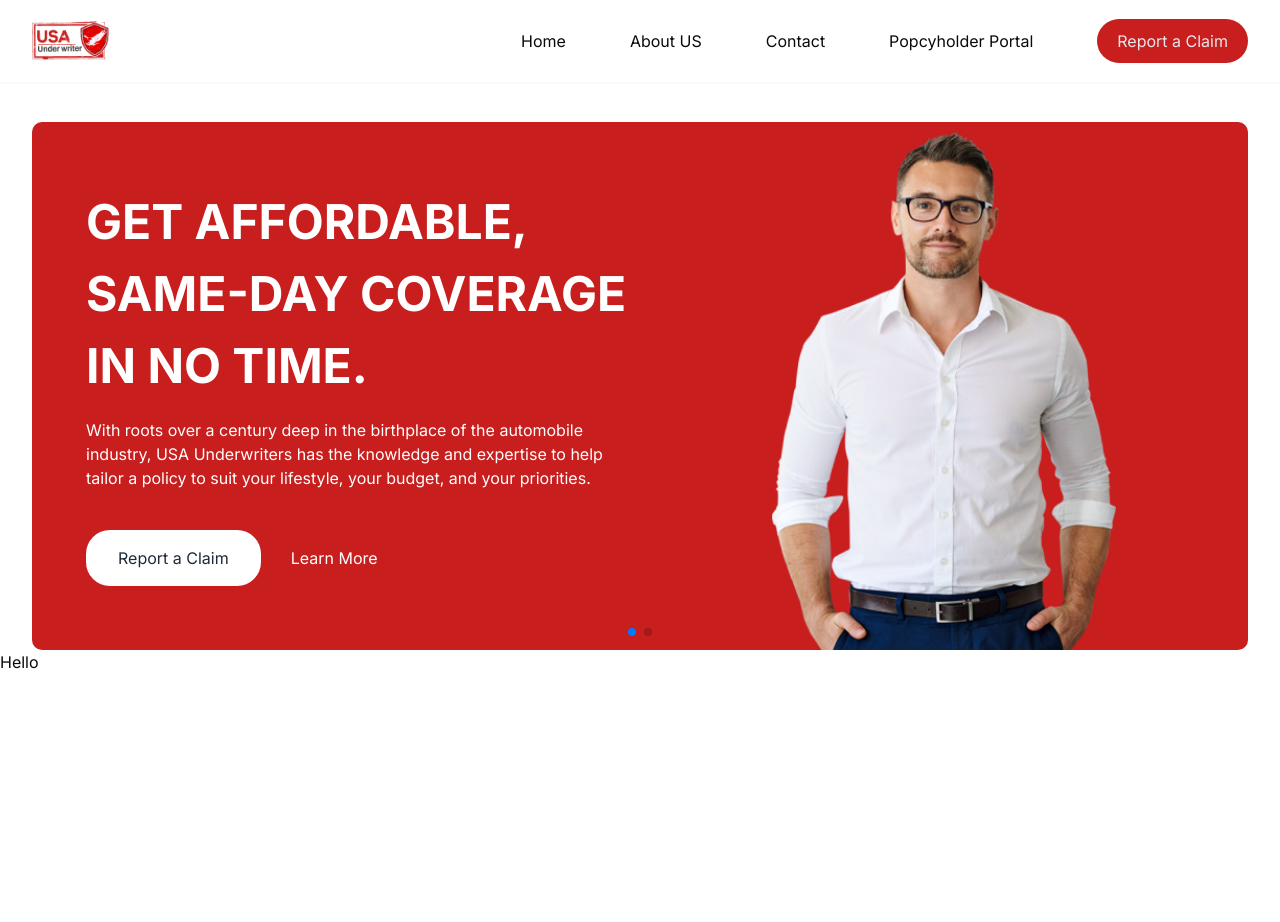
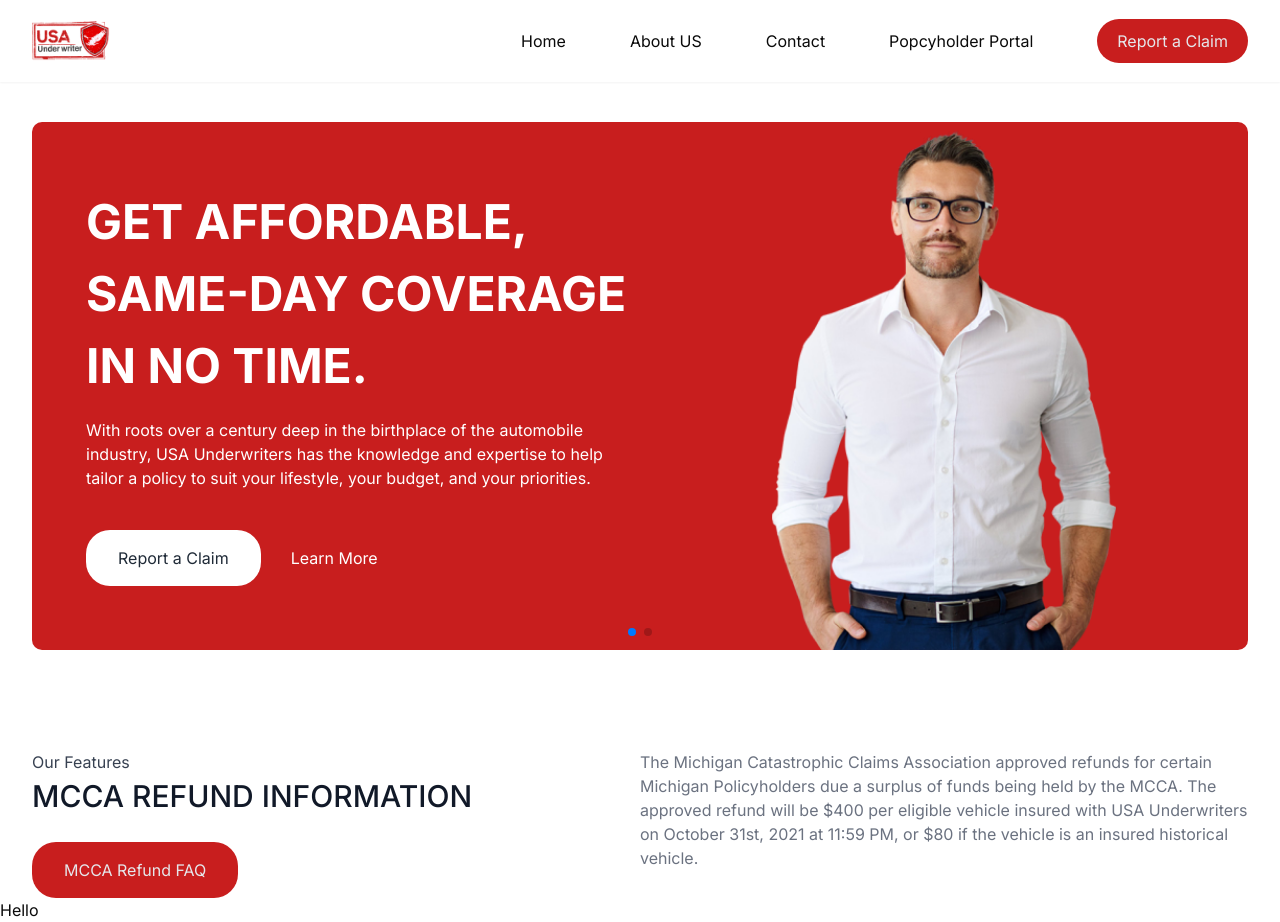
Before and after one commit to ItsmeJunaied/neutrixinc, a Next.js app: page / in a window 1280 px wide. Before the commit the page ends 800 px from the top, so only its background shows below. Built offline with nearby package versions, Linux system fonts and the light colour scheme.

Commit message:
feature commit

```diff
--- a/app/component/Banner.jsx
+++ b/app/component/Banner.jsx
@@ -41,9 +41,9 @@ const Banner = () => {
                             </div>
 
                             <div className=' flex flex-row gap-[30px]  items-center mt-[40px]'>
-                                <p className=' px-[32px] py-[16px] bg-[#FFFFFF] text-[#1F2A37] rounded-3xl text-[16px]'>Report a Claim</p>
+                                <button className=' px-[32px] py-[16px] bg-[#FFFFFF] text-[#1F2A37] rounded-3xl text-[16px]'>Report a Claim</button>
 
-                                <p className='text-white'>Learn More</p>
+                                <button className='text-white'>Learn More</button>
                             </div>
 
                         </div>
@@ -59,7 +59,7 @@ const Banner = () => {
                     </div>
                 </SwiperSlide>
                 <SwiperSlide>
-                <div className='lg:flex lg:flex-row lg:justify-between bg-green-500 rounded-[10px]'>
+                    <div className='lg:flex lg:flex-row lg:justify-between bg-green-500 rounded-[10px]'>
                         <div className=' lg:w-1/2 lg:py-[64px] py-[31px] lg:ps-[54px] ps-[31px]'>
                             <div>
                                 <h1 className=' lg:text-[48px] text-[30px] font-bold text-white uppercase lg:w-[553px] '>Get affordable, same-day coverage in no time.</h1>
@@ -67,9 +67,9 @@ const Banner = () => {
                             </div>
 
                             <div className=' flex flex-row gap-[30px]  items-center mt-[40px]'>
-                                <p className=' px-[32px] py-[16px] bg-[#FFFFFF] text-[#1F2A37] rounded-3xl text-[16px]'>Report a Claim</p>
+                                <button className=' px-[32px] py-[16px] bg-[#FFFFFF] text-[#1F2A37] rounded-3xl text-[16px]'>Report a Claim</button>
 
-                                <p className='text-white'>Learn More</p>
+                                <button className='text-white'>Learn More</button>
                             </div>
 
                         </div>
--- /dev/null
+++ b/app/component/Features.jsx
@@ -0,0 +1,25 @@
+import React from 'react';
+
+const Features = () => {
+    return (
+        <div className=' lg:mt-[100px] mt-[45px]'>
+            <div className=' flex lg:flex-row flex-col justify-between items-start'>
+                <div className=' lg:w-1/2'>
+                    <p className=' text-[#374151] lg:text-[16px] text-[14px] '>Our Features</p>
+                    <p className='text-[#111928] lg:text-[30px] text-[20px] font-medium'>MCCA REFUND INFORMATION</p>
+                    <button className=' px-[32px]  py-[16px] bg-[#C81E1E] text-[#E5E7EB] rounded-3xl text-[16px] mt-[23px]'>
+                        MCCA Refund FAQ
+                    </button>
+
+                </div>
+                <div className='lg:w-1/2 lg:mt-0 mt-[34px]'>
+                    <p className=' text-[#6B7280] text-[16px]'>
+                        The Michigan Catastrophic Claims Association approved refunds for certain Michigan Policyholders due a surplus of funds being held by the MCCA. The approved refund will be $400 per eligible vehicle insured with USA Underwriters on October 31st, 2021 at 11:59 PM, or $80 if the vehicle is an insured historical vehicle.
+                    </p>
+                </div>
+            </div>
+        </div>
+    );
+};
+
+export default Features;
--- a/app/component/Home.jsx
+++ b/app/component/Home.jsx
@@ -1,5 +1,6 @@
 import React from 'react';
 import Banner from './Banner';
+import Features from './Features';
 
 const Home = () => {
     return (
@@ -7,6 +8,7 @@ const Home = () => {
 
             <div className='container mx-auto'>
                 <Banner />
+                <Features/>
             </div>
         </div>
     );
```
